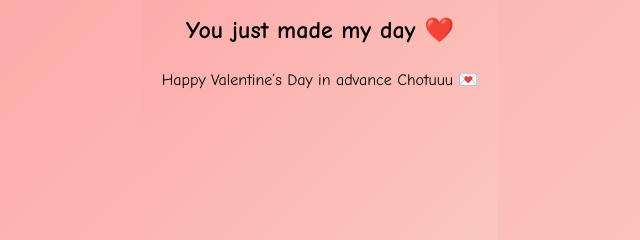
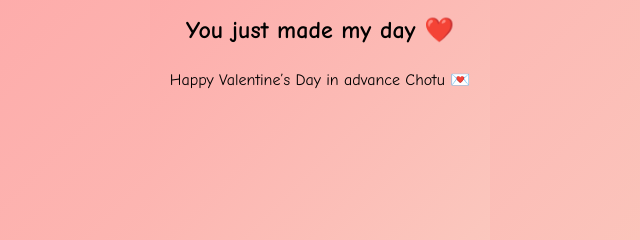
Before and after one commit to kartik5080-tech/Important, a plain HTML site: page valentine.html in a window 1280 px wide. Both pictures are taken after a click on the button "Yes 💕". Shown: the part 384-624 px from the top of the page, 320-960 px from the left. Drawn offline with Linux system fonts and the light colour scheme.

Commit message:
Fix typo in Valentine's Day message

```diff
--- a/valentine.html
+++ b/valentine.html
@@ -97,7 +97,7 @@
           </h2>
 
           <p style="font-size: 16px;">
-            Happy Valentine’s Day in advance Chotuuu 💌
+            Happy Valentine’s Day in advance Chotu 💌
           </p>
         </div>
       `;
```
